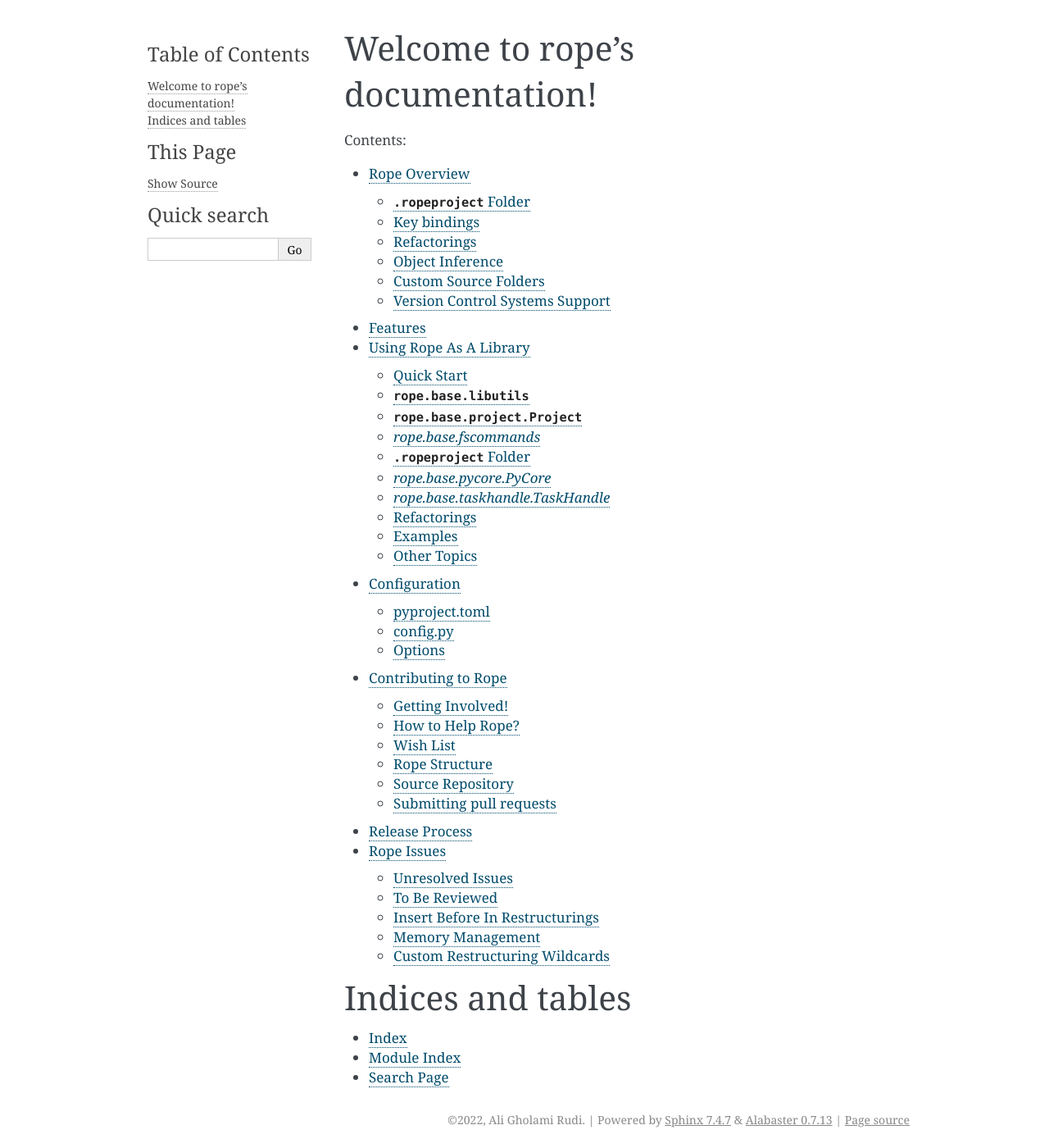
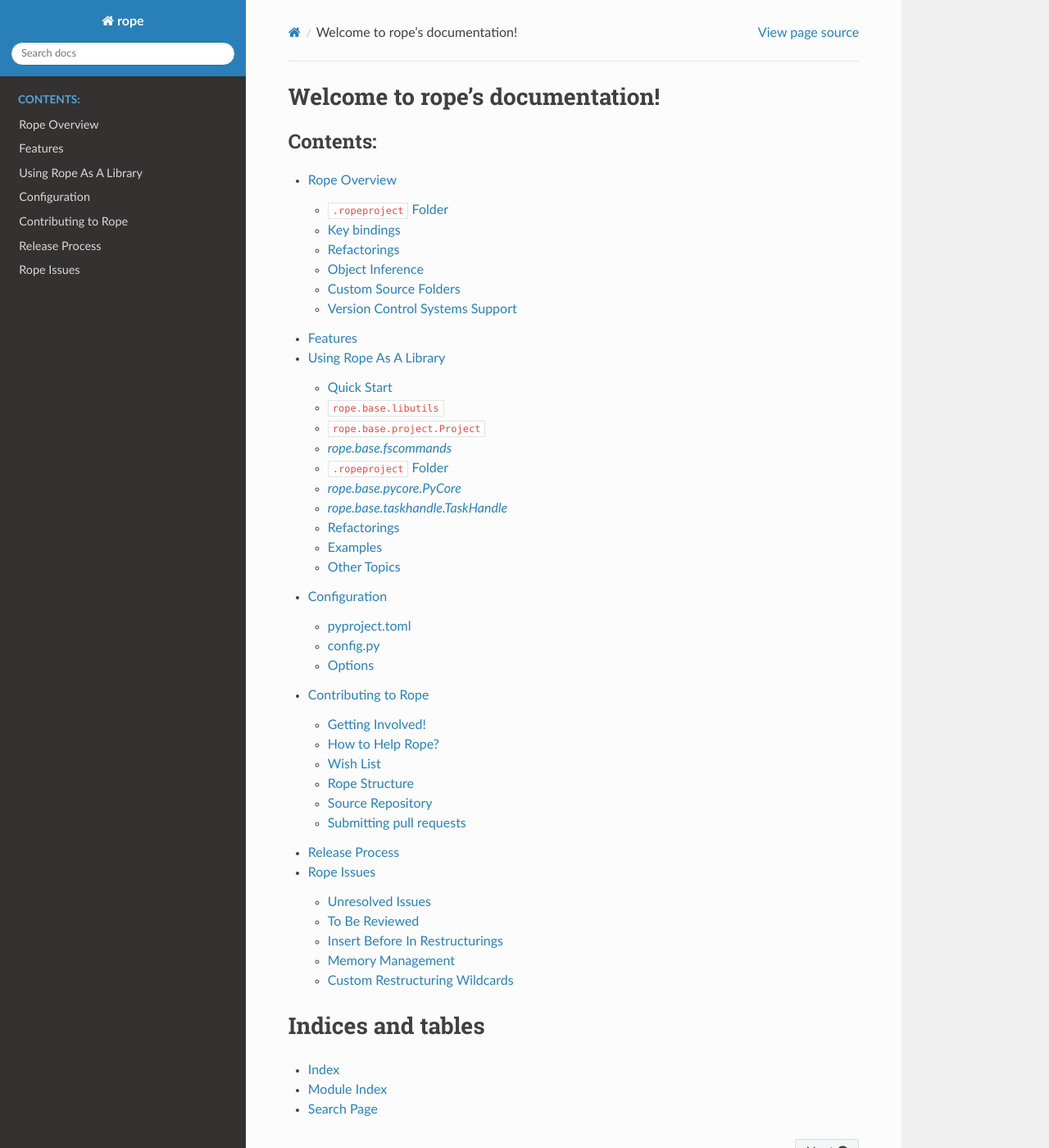
Before and after one commit to python-rope/rope, a Sphinx documentation site: the page built from docs/index.rst, in a window 1280 px wide and 1400 px high. Shown: the whole window at 82% size. Built offline with Sphinx 7.4.7 and the Read the Docs theme 2.0.0, drawn with Linux system fonts in a browser that asks for light colours; some of the changed text lies outside the part shown.

Commit message:
use rtd theme

```diff
--- a/docs/conf.py
+++ b/docs/conf.py
@@ -36,6 +36,7 @@
     "sphinx.ext.autosummary",
     "sphinx_autodoc_typehints",
     "pytoolconfig.documentation",
+    "sphinx_rtd_theme",
 ]
 
 # Add any paths that contain templates here, relative to this directory.
@@ -52,7 +53,7 @@
 # The theme to use for HTML and HTML Help pages.  See the documentation for
 # a list of builtin themes.
 #
-# html_theme = "alablaster"
+html_theme = "sphinx_rtd_theme"
 
 # Add any paths that contain custom static files (such as style sheets) here,
 # relative to this directory. They are copied after the builtin static files,
```
